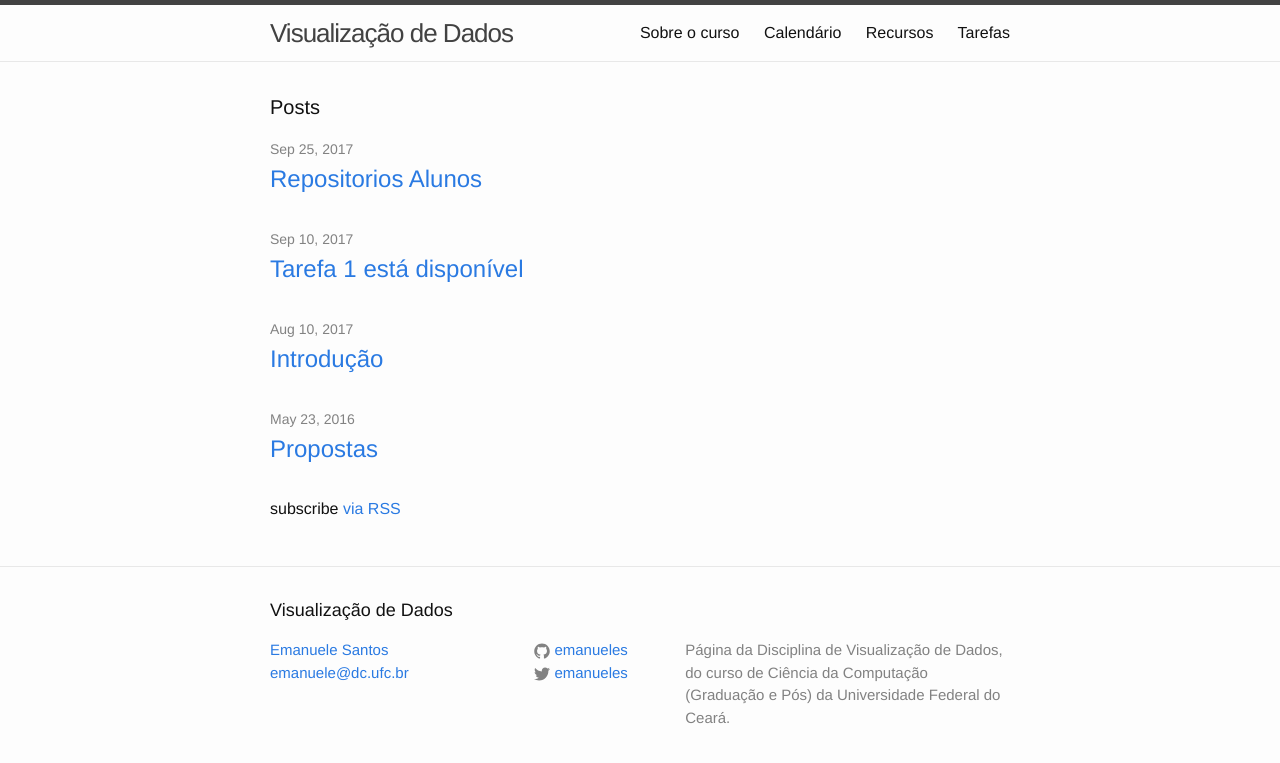
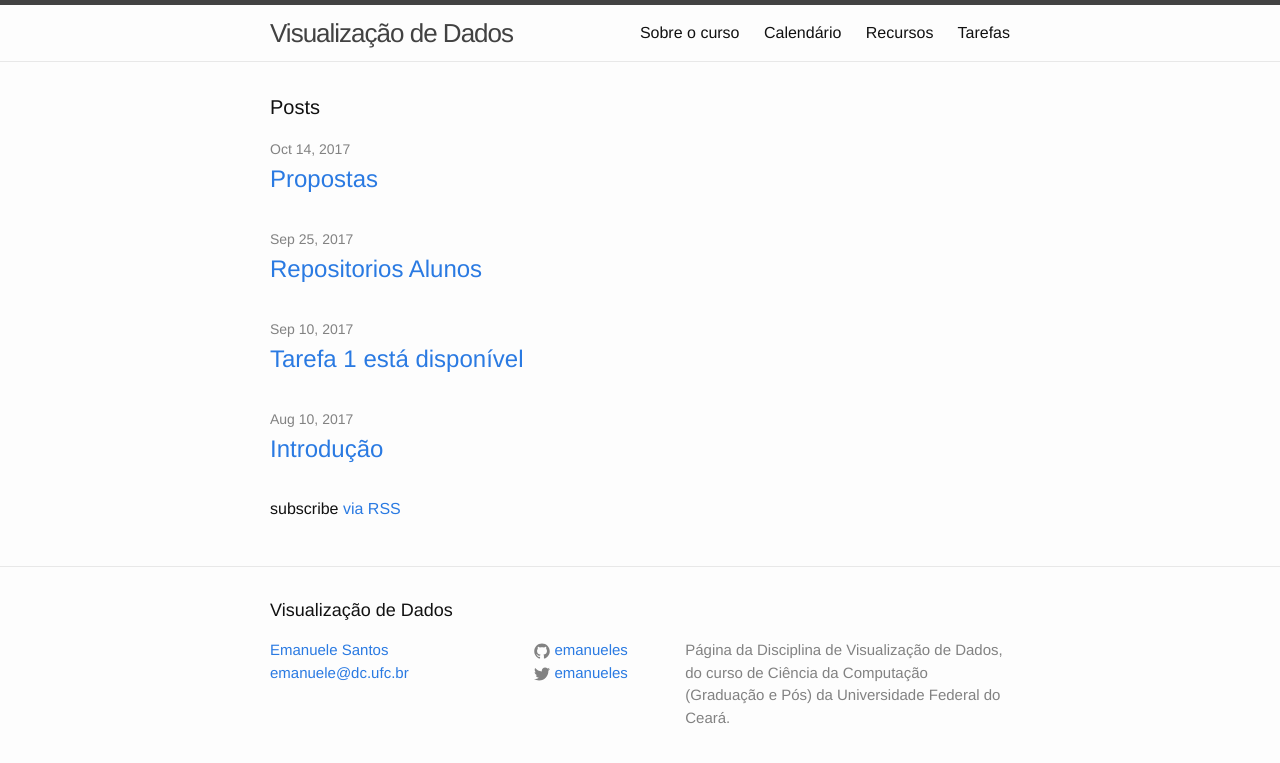
Before and after one commit to emanueles/datavis-course, a Jekyll site: the page built from index.md, in a window 1280 px wide. Shown: the top 763 px of the page. Built offline with Jekyll 4.4.1, drawn with Linux system fonts in a browser that asks for light colours.

Commit message:
Fixed date.

```diff
--- a/_posts/2017-10-14-propostas.md
+++ b/_posts/2017-10-14-propostas.md
@@ -1,6 +1,6 @@
 ---
 title: 'Propostas'
-date: 2016-05-23
+date: 2017-10-14
 layout: post
 categories:
 ---
```
